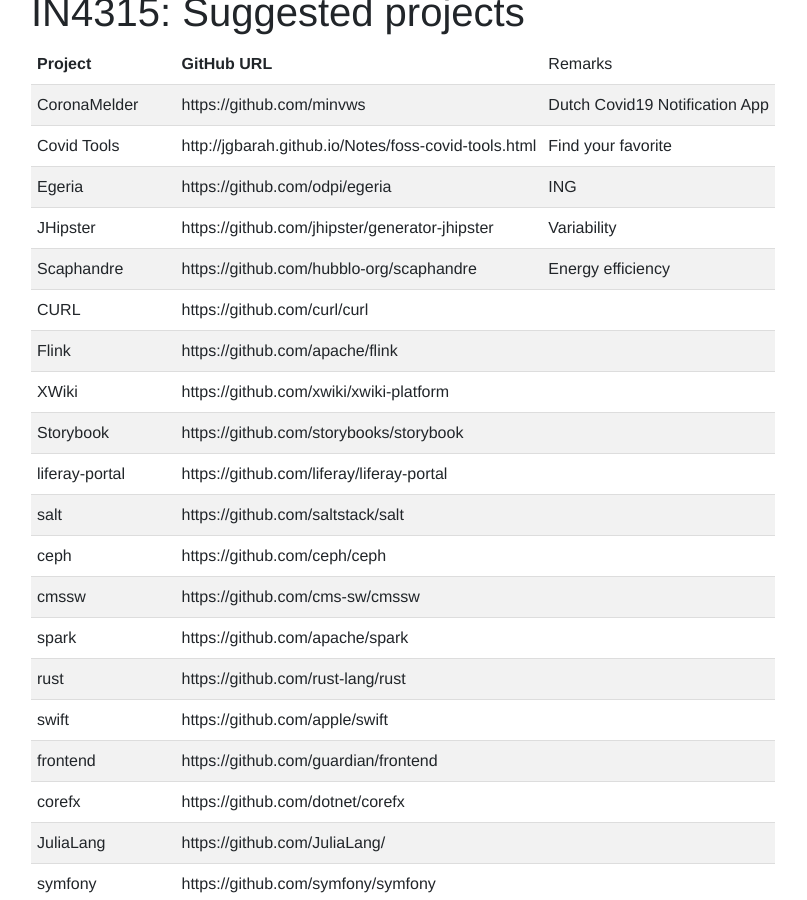
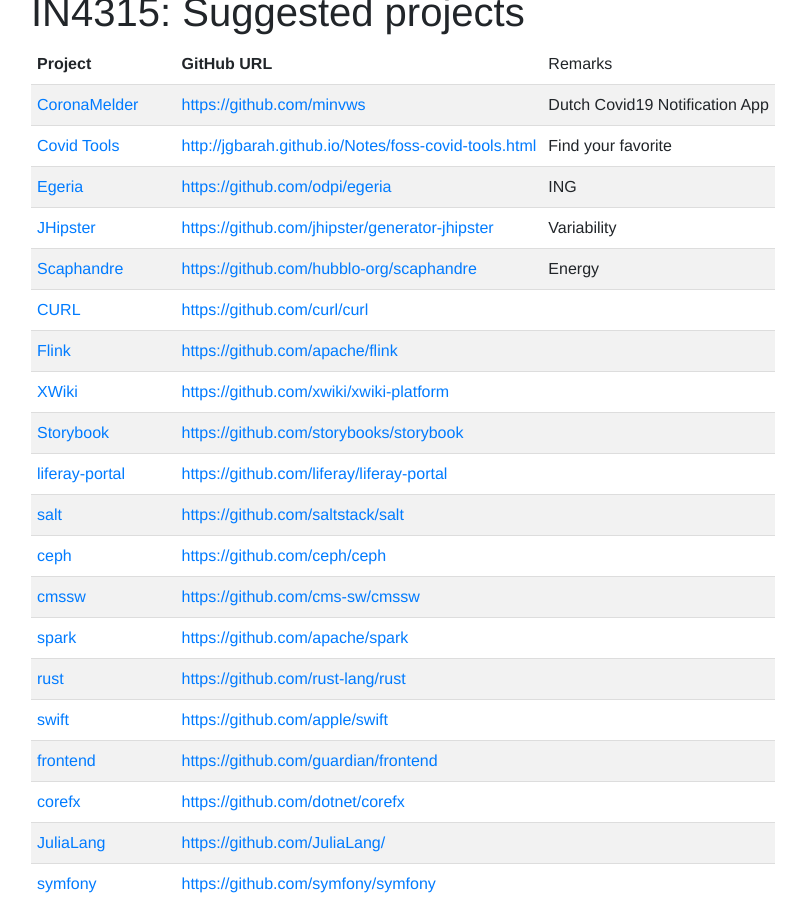
Before and after one commit to SERG-Delft/delftswa, a Jekyll site: the page built from 2021/suggested-projects.md, in a window 1280 px wide and 900 px high, scrolled down 533 px. Shown: the whole window, without its empty margins (0-807 px from the left). Built offline with Jekyll 4.4.1, drawn with Linux system fonts in a browser that asks for light colours.

Commit message:
Make URLs clickable

```diff
--- a/2021/suggested-projects.md
+++ b/2021/suggested-projects.md
@@ -5,38 +5,38 @@ title: Suggested projects
 
 
 | **Project** | **GitHub URL** | Remarks
-| CoronaMelder | https://github.com/minvws | Dutch Covid19 Notification App
-| Covid Tools | http://jgbarah.github.io/Notes/foss-covid-tools.html | Find your favorite
-| Egeria | https://github.com/odpi/egeria | ING
-| JHipster | https://github.com/jhipster/generator-jhipster | Variability
-| Scaphandre | https://github.com/hubblo-org/scaphandre | Energy efficiency
-| CURL | https://github.com/curl/curl |
-| Flink | https://github.com/apache/flink |
-| XWiki | https://github.com/xwiki/xwiki-platform |
-| Storybook | https://github.com/storybooks/storybook |
-| liferay-portal | https://github.com/liferay/liferay-portal |
-| salt | https://github.com/saltstack/salt |
-| ceph | https://github.com/ceph/ceph |
-| cmssw | https://github.com/cms-sw/cmssw |
-| spark | https://github.com/apache/spark |
-| rust | https://github.com/rust-lang/rust |
-| swift | https://github.com/apple/swift |
-| frontend | https://github.com/guardian/frontend |
-| corefx | https://github.com/dotnet/corefx |
-| JuliaLang | https://github.com/JuliaLang/ |
-| symfony | https://github.com/symfony/symfony |
-| wordpress calypso | https://github.com/Automattic/wp-calypso |
-| odoo | https://github.com/odoo  |
-| joomla-cms | https://github.com/joomla/joomla-cms |
-| cocos2d-x | https://github.com/cocos2d/cocos2d-x |
-| Laravel | https://github.com/laravel/framework |
-| roslyn | https://github.com/dotnet/roslyn |
-| xbmc | https://github.com/xbmc/xbmc |
-| openshift | https://github.com/openshift/origin |
-| bitcoin | https://github.com/bitcoin/bitcoin |
-| mono | https://github.com/mono/mono |
-| ravendb | https://github.com/ravendb/ravendb |
-| mule | https://github.com/mulesoft/mule |
-| juju | https://github.com/juju/juju |
-| hifi | https://github.com/highfidelity/hifi |
-| okuna | https://github.com/OkunaOrg/okuna-api |
+| [CoronaMelder](https://github.com/minvws) | [https://github.com/minvws](https://github.com/minvws) | Dutch Covid19 Notification App
+| [Covid Tools](http://jgbarah.github.io/Notes/foss-covid-tools.html) | [http://jgbarah.github.io/Notes/foss-covid-tools.html](http://jgbarah.github.io/Notes/foss-covid-tools.html) | Find your favorite
+| [Egeria](https://github.com/odpi/egeria) | [https://github.com/odpi/egeria](https://github.com/odpi/egeria) | ING
+| [JHipster](https://github.com/jhipster/generator-jhipster) | [https://github.com/jhipster/generator-jhipster](https://github.com/jhipster/generator-jhipster) | Variability
+| [Scaphandre](https://github.com/hubblo-org/scaphandre) | [https://github.com/hubblo-org/scaphandre](https://github.com/hubblo-org/scaphandre) | Energy
+| [CURL](https://github.com/curl/curl) | [https://github.com/curl/curl](https://github.com/curl/curl) |
+| [Flink](https://github.com/apache/flink) | [https://github.com/apache/flink](https://github.com/apache/flink) |
+| [XWiki](https://github.com/xwiki/xwiki-platform) | [https://github.com/xwiki/xwiki-platform](https://github.com/xwiki/xwiki-platform) |
+| [Storybook](https://github.com/storybooks/storybook) | [https://github.com/storybooks/storybook](https://github.com/storybooks/storybook) |
+| [liferay-portal](https://github.com/liferay/liferay-portal) | [https://github.com/liferay/liferay-portal](https://github.com/liferay/liferay-portal) |
+| [salt](https://github.com/saltstack/salt) | [https://github.com/saltstack/salt](https://github.com/saltstack/salt) |
+| [ceph](https://github.com/ceph/ceph) | [https://github.com/ceph/ceph](https://github.com/ceph/ceph) |
+| [cmssw](https://github.com/cms-sw/cmssw) | [https://github.com/cms-sw/cmssw](https://github.com/cms-sw/cmssw) |
+| [spark](https://github.com/apache/spark) | [https://github.com/apache/spark](https://github.com/apache/spark) |
+| [rust](https://github.com/rust-lang/rust) | [https://github.com/rust-lang/rust](https://github.com/rust-lang/rust) |
+| [swift](https://github.com/apple/swift) | [https://github.com/apple/swift](https://github.com/apple/swift) |
+| [frontend](https://github.com/guardian/frontend) | [https://github.com/guardian/frontend](https://github.com/guardian/frontend) |
+| [corefx](https://github.com/dotnet/corefx) | [https://github.com/dotnet/corefx](https://github.com/dotnet/corefx) |
+| [JuliaLang](https://github.com/JuliaLang/) | [https://github.com/JuliaLang/](https://github.com/JuliaLang/) |
+| [symfony](https://github.com/symfony/symfony) | [https://github.com/symfony/symfony](https://github.com/symfony/symfony) |
+| [wordpress calypso](https://github.com/Automattic/wp-calypso) | [https://github.com/Automattic/wp-calypso](https://github.com/Automattic/wp-calypso) |
+| [odoo](https://github.com/odoo) | [https://github.com/odoo](https://github.com/odoo)  |
+| [joomla-cms](https://github.com/joomla/joomla-cms) | [https://github.com/joomla/joomla-cms](https://github.com/joomla/joomla-cms) |
+| [cocos2d-x](https://github.com/cocos2d/cocos2d-x) | [https://github.com/cocos2d/cocos2d-x](https://github.com/cocos2d/cocos2d-x) |
+| [Laravel](https://github.com/laravel/framework) | [https://github.com/laravel/framework](https://github.com/laravel/framework) |
+| [roslyn](https://github.com/dotnet/roslyn) | [https://github.com/dotnet/roslyn](https://github.com/dotnet/roslyn) |
+| [xbmc](https://github.com/xbmc/xbmc) | [https://github.com/xbmc/xbmc](https://github.com/xbmc/xbmc) |
+| [openshift](https://github.com/openshift/origin) | [https://github.com/openshift/origin](https://github.com/openshift/origin) |
+| [bitcoin](https://github.com/bitcoin/bitcoin) | [https://github.com/bitcoin/bitcoin](https://github.com/bitcoin/bitcoin) |
+| [mono](https://github.com/mono/mono) | [https://github.com/mono/mono](https://github.com/mono/mono) |
+| [ravendb](https://github.com/ravendb/ravendb) | [https://github.com/ravendb/ravendb](https://github.com/ravendb/ravendb) |
+| [mule](https://github.com/mulesoft/mule) | [https://github.com/mulesoft/mule](https://github.com/mulesoft/mule) |
+| [juju](https://github.com/juju/juju) | [https://github.com/juju/juju](https://github.com/juju/juju) |
+| [hifi](https://github.com/highfidelity/hifi) | [https://github.com/highfidelity/hifi](https://github.com/highfidelity/hifi) |
+| [okuna](https://github.com/OkunaOrg/okuna-api) | [https://github.com/OkunaOrg/okuna-api](https://github.com/OkunaOrg/okuna-api) |
```
